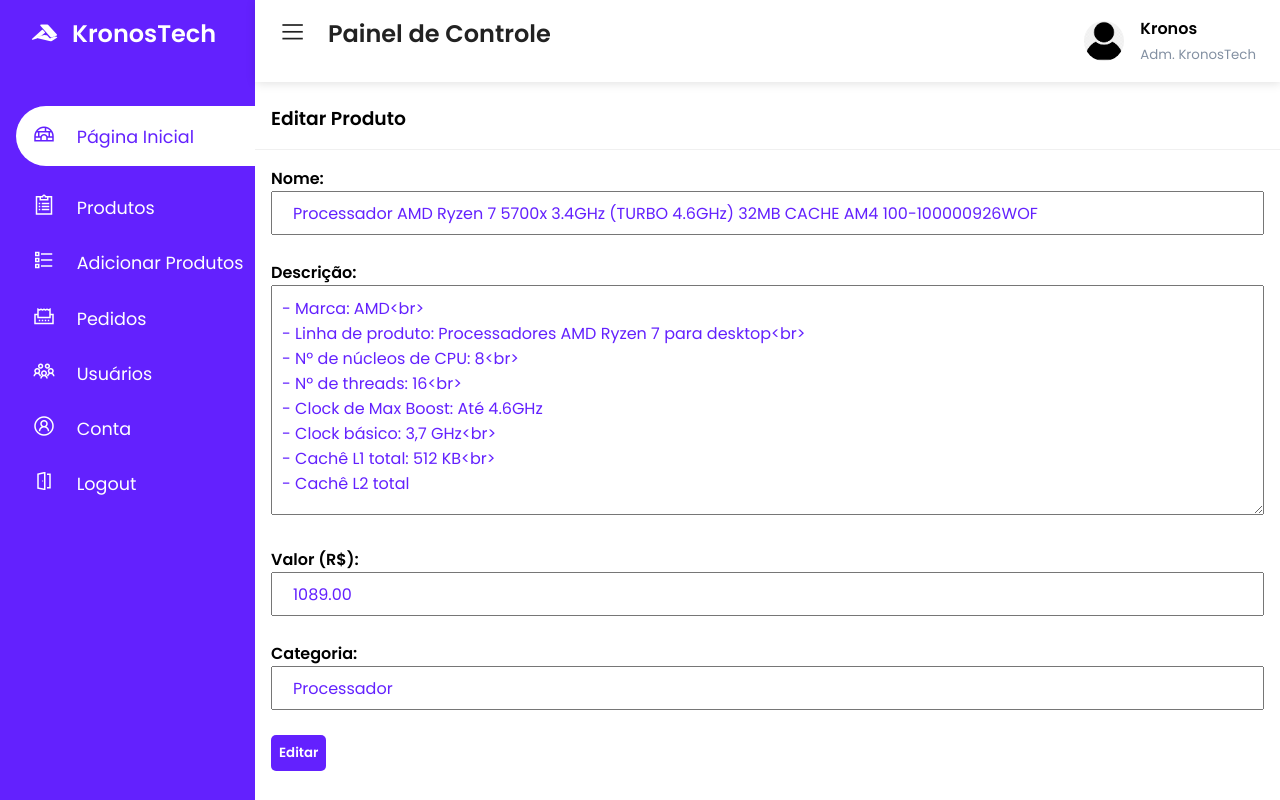
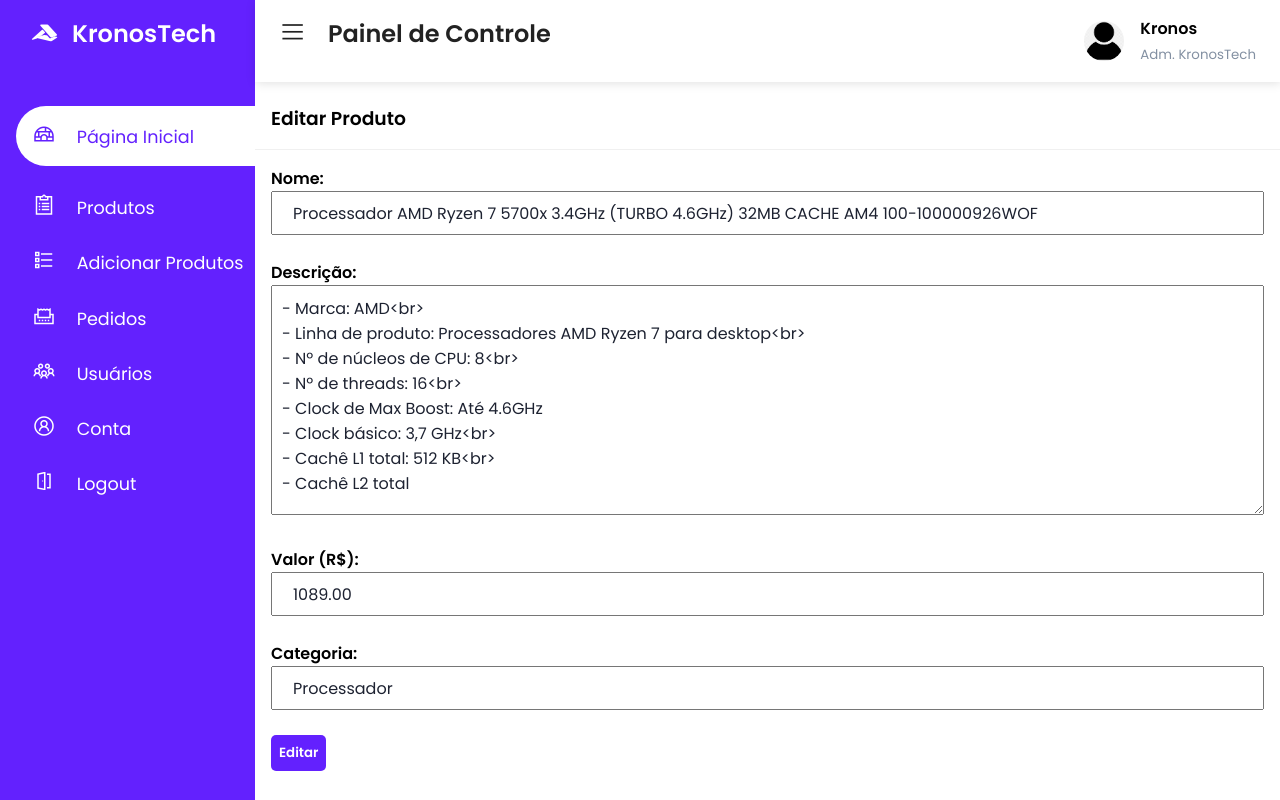
Before and after one commit to deene7/KronosTech, a PHP site: page /admin/edit_product.php?product_id=1 in a window 1280 px wide. Run offline with PHP 8.4, Linux system fonts and the light colour scheme; a user stored in the database is signed in; data comes from the database, SQL or seed files in the repository.

Commit message:
Add files via upload

```diff
--- a/admin/styles.css
+++ b/admin/styles.css
@@ -594,7 +594,14 @@ hr.custom-hr-shop {
   height: 40px; /* Ajuste conforme necessário */
   padding: 20px;
   font-size: 1rem;
-  color: var(--main-color);
+  color: var(--color-dark);
+}
+
+select.input-large {
+  appearance: none; /* Para remover estilos padrões do select */
+  -webkit-appearance: none;
+  -moz-appearance: none;
+  padding: 10px;
 }
 
 .input-large-textarea {
@@ -603,7 +610,7 @@ hr.custom-hr-shop {
   padding: 10px;
   font-size: 1rem;
   resize: vertical; /* Permite redimensionar verticalmente */
-  color: var(--main-color);
+  color: var(--color-dark);
 }
 
 .btn {
```
